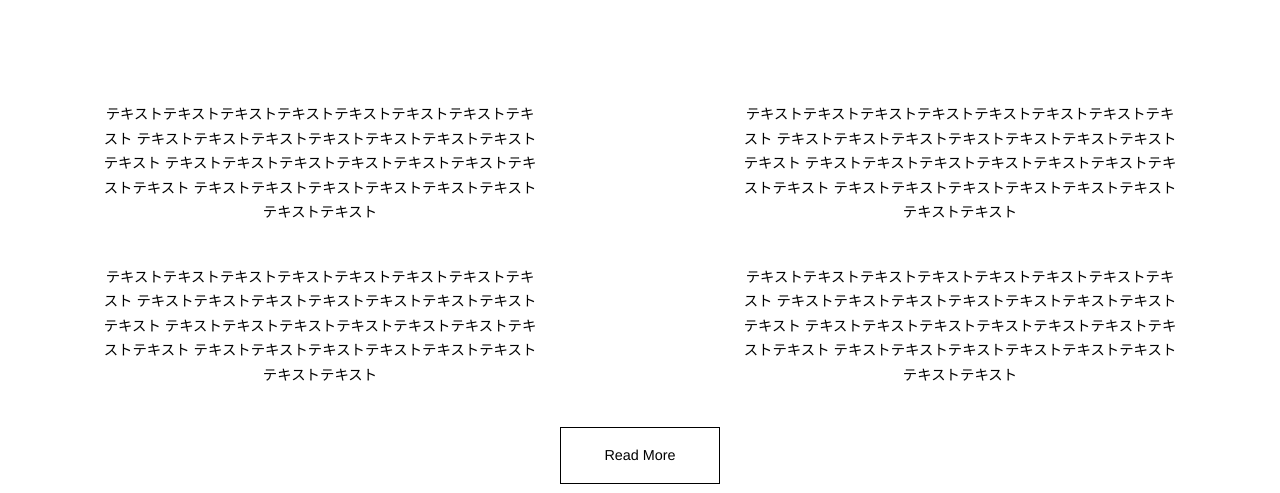
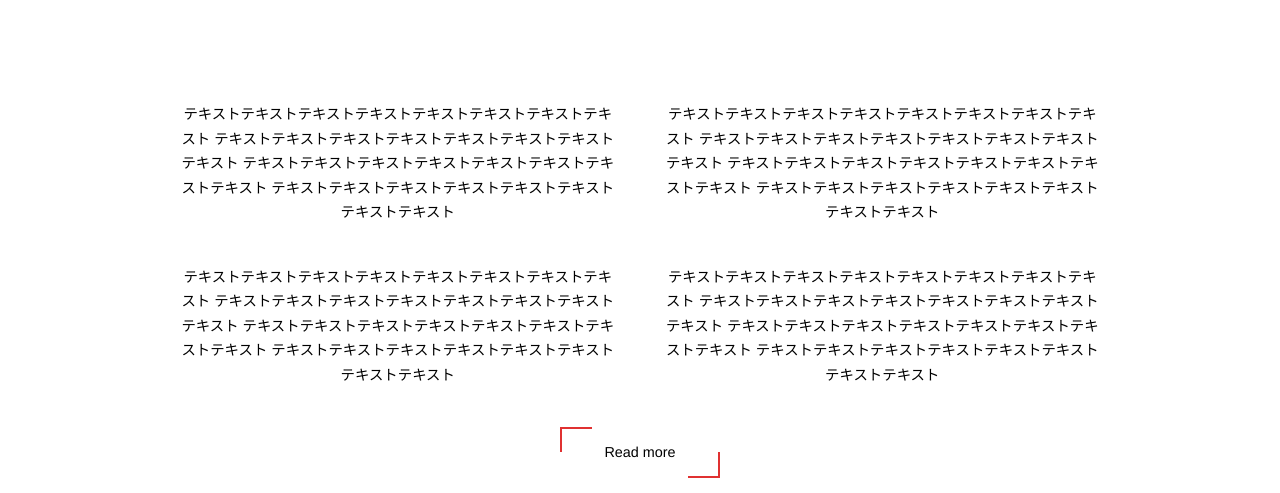
Before and after one commit to yoony212/codestep_COFFEE, a website: page index.html in a window 1280 px wide. Shown: the part 2607-3100 px from the top of the page. Drawn offline with Linux system fonts and the light colour scheme.

Commit message:
add: added the content

```diff
--- a/css/style.css
+++ b/css/style.css
@@ -103,7 +103,7 @@ a {
 }
 
 .menu-wrapper {
-  max-width: 1280px;
+  max-width: 1000px;
   width: 100%;
   margin: auto;
   padding: 100px 0 185px;
@@ -112,18 +112,18 @@ a {
 }
 
 .menu-left {
-  max-width:49.5%;
+  max-width:50%;
   width: 100%;
+  border-right: 1px solid #000;
 }
 
 .menu-right {
-  max-width:49.5%;
+  max-width:50%;
   width: 100%;
 }
 
 .menu {
   max-width: 85%;
-  width: 100%;
   margin: auto;
   text-align: center;
 }
@@ -185,8 +185,7 @@ a {
 }
 
 .menu-name-wrap {
-  max-width: 340px;
-  width: 100%;
+  width: 87%;
   border-bottom: dotted;
   border-color: #000;
   border-width: 1px;
@@ -207,7 +206,7 @@ a {
 }
 
 .column-wrapper {
-  max-width: 1280px;
+  max-width: 969px;
   width: 100%;
   margin: auto;
   text-align: center;
@@ -233,13 +232,59 @@ a {
 .btn-read {
   margin: auto;
   width: 160px;
-  border: 1px solid #000;
+  height: 50px;
+  line-height: 3.5;
+  display: inline-block;
+  padding: 0;
+  cursor: pointer;
+  position: relative;
 }
 
-.btn-read-text {
-  display: inline-block;
-  padding: 15px 43px;
-  color: #000;
+.btn-read span {
+  position: relative;
+  display: block;
+}
+
+.btn-read::before {
+  position: absolute;
+  content: '';
+  background: #E03131;
+  width: 20%;
+  height: 2px;
+  left: 0;
+  top: 0;
+
+}
+
+.btn-read::after {
+  position: absolute;
+  content: '';
+  background: #E03131;
+  height: 50%;
+  width: 2px;
+  left: 0;
+  top: 0;
+}
+
+.btn-read span::before {
+  position: absolute;
+  content: '';
+  background: #E03131;
+  width: 20%;
+  height: 2px;
+  right: 0;
+  bottom: 0;
+
+}
+
+.btn-read span::after {
+  position: absolute;
+  content: '';
+  background: #E03131;
+  height: 50%;
+  width: 2px;
+  right: 0;
+  bottom: 0;
 }
 
 .map-wrapper {
@@ -255,4 +300,5 @@ a {
 
 .map-description {
   text-align: start;
+  margin-top: 30px;
 }
--- a/index.html
+++ b/index.html
@@ -230,11 +230,9 @@
         </p>
       </div>
     </div>
-    <div class="btn-read">
-      <a class="btn-read-text" href="#">
-        Read More
-      </a>
-    </div>
+    <a class="btn-read">
+      <span>Read more</span>
+    </a>
     </div>
   </div>
   <div id="index_03" class="location-visual-wrapper">
```
